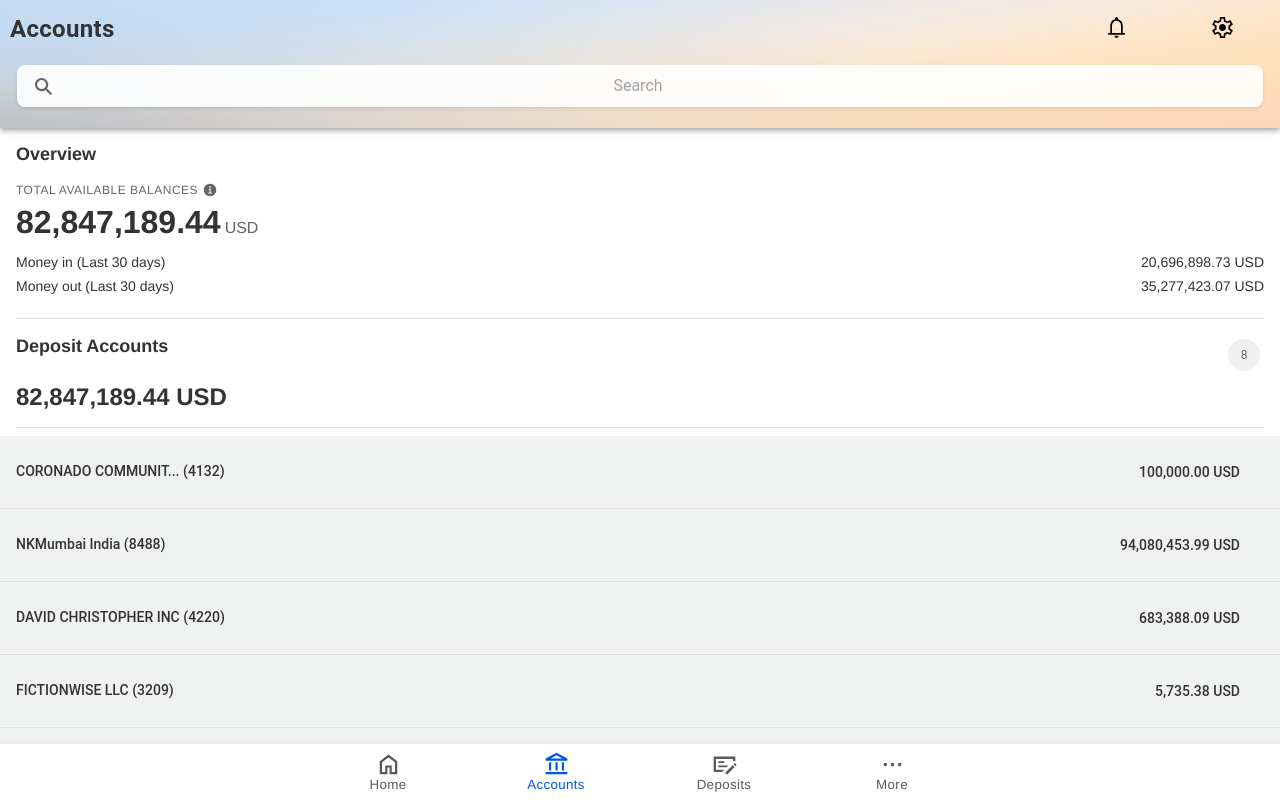
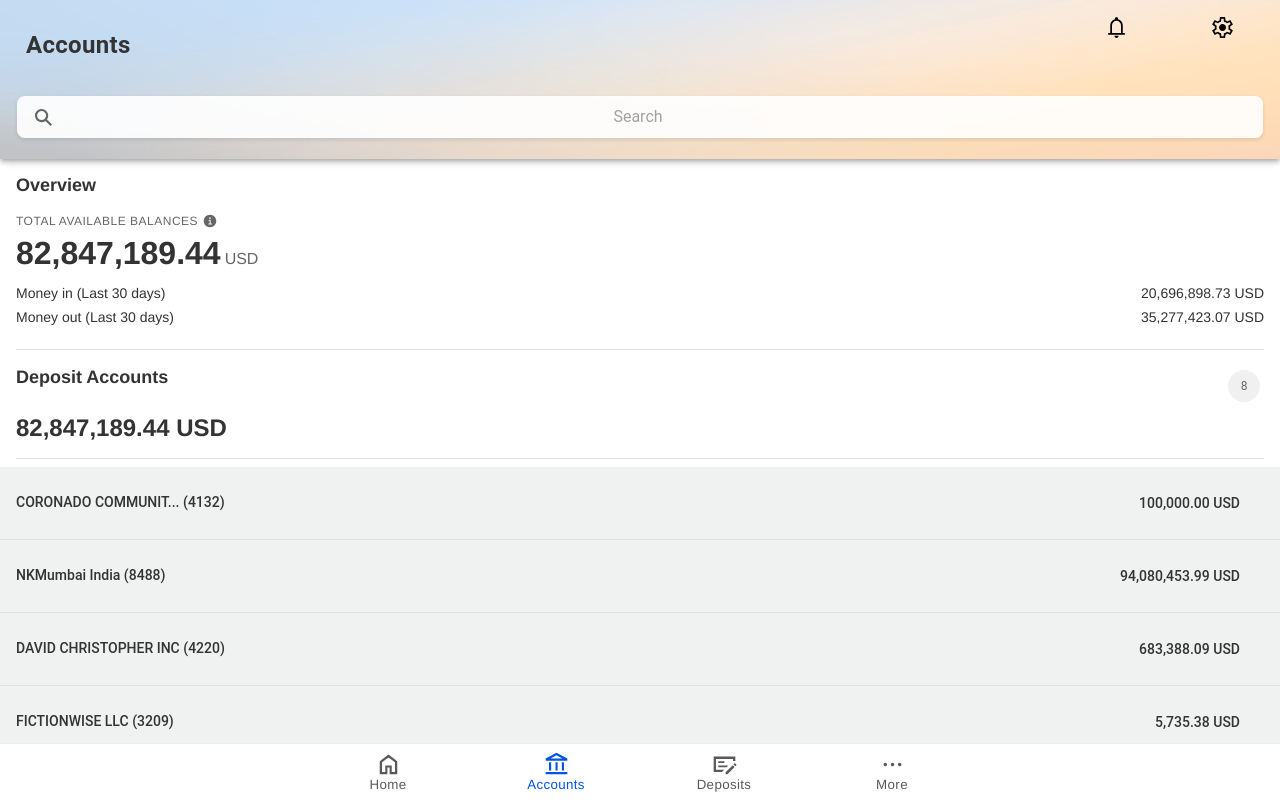
Before and after one commit to gavinhamilton1/digital-banking, a React (Vite) app: page /tabbar/accounts in a window 1280 px wide. Built offline with nearby package versions, Linux system fonts and the light colour scheme.

Commit message:
Commit remaining changes

```diff
--- a/src/Accounts.css
+++ b/src/Accounts.css
@@ -11,7 +11,7 @@
   color: #333;
   text-align: left;
   margin: 0;
-  padding: 0;
+  padding: 16px;
 }
 
 /* Search Bar in Header */
--- a/src/Dashboard.tsx
+++ b/src/Dashboard.tsx
@@ -26,7 +26,7 @@ const Dashboard: React.FC = () => {
             </IonRow>
             <IonRow><IonCol style={{ textAlign: 'left' }}><IonLabel>Welcome, Gavin</IonLabel></IonCol></IonRow>
             <IonRow><IonCol style={{ textAlign: 'left', fontSize: '10pt' }}
-            >Your last login was August 28, 2024 9.12am ET</IonCol></IonRow>
+            >Your last login was October 24, 2025 9.12am ET</IonCol></IonRow>
             <IonRow><IonCol>
               <InfoCard type="info"
                 title="Company profile setup is in progress"
--- a/src/Public.tsx
+++ b/src/Public.tsx
@@ -25,7 +25,7 @@ const Public: React.FC = () => {
 
         <IonRow><IonCol>
         <br/><br/><br/><br/><br/><br/>
-          <IonButton expand="block" className='ion-text-capitalize' routerLink='/login'>Sign In</IonButton>
+          <IonButton expand="block" className='ion-text-capitalize' routerLink='/tabbar/dashboard'>Goto Dashboard</IonButton>
 
         </IonCol></IonRow>
         <IonRow><IonCol></IonCol></IonRow>
```
